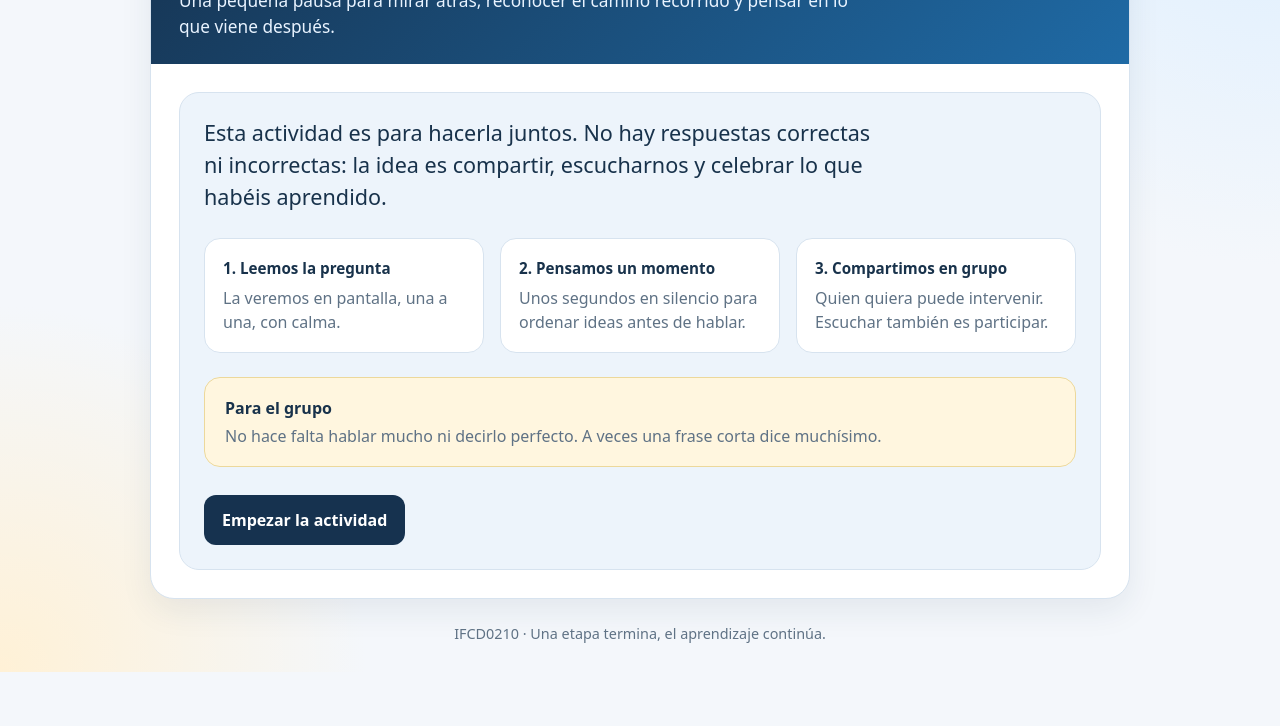
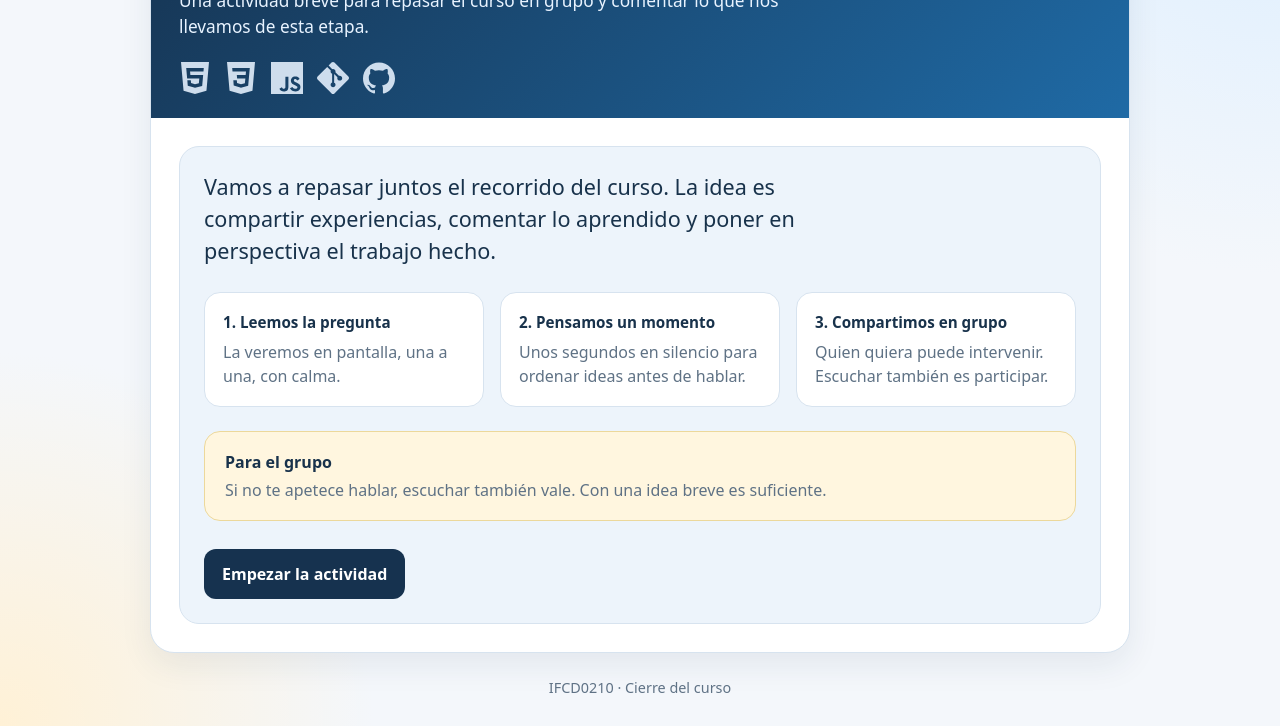
Before and after one commit to canodelacuadra/relexion-despedida, a plain HTML site: page index.html in a window 1280 px wide. Shown: the part 163-889 px from the top of the page. Before the commit the page ends 835 px from the top, so only its background shows below. Drawn offline with Linux system fonts and the light colour scheme.

Commit message:
Actualizar título, tono e iconos de tecnologías

```diff
--- a/index.html
+++ b/index.html
@@ -3,9 +3,9 @@
 <head>
   <meta charset="utf-8">
   <meta name="viewport" content="width=device-width, initial-scale=1">
-  <meta name="description" content="Actividad interactiva de reflexión y cierre para el certificado IFCD0210.">
+  <meta name="description" content="Actividad de reflexión grupal para el cierre del certificado IFCD0210.">
   <meta name="theme-color" content="#16324f">
-  <title>Lo que me llevo · Cierre IFCD0210</title>
+  <title>Lo que nos llevamos · Cierre IFCD0210</title>
   <style>
     :root {
       --bg: #f4f7fb;
@@ -76,6 +76,21 @@
       max-width: 42rem;
       font-size: 1.08rem;
       color: #e8f3ff;
+    }
+
+    .tech-icons {
+      display: flex;
+      flex-wrap: wrap;
+      gap: 14px;
+      margin-top: 22px;
+      color: #e8f3ff;
+    }
+
+    .tech-icons svg {
+      width: 32px;
+      height: 32px;
+      fill: currentColor;
+      opacity: 0.88;
     }
 
     main {
@@ -349,15 +364,22 @@
     <div class="shell">
       <header>
         <p class="eyebrow">Cierre del certificado · IFCD0210</p>
-        <h1>Lo que me llevo</h1>
-        <p class="subtitle">Una pequeña pausa para mirar atrás, reconocer el camino recorrido y pensar en lo que viene después.</p>
+        <h1>Lo que nos llevamos</h1>
+        <p class="subtitle">Una actividad breve para repasar el curso en grupo y comentar lo que nos llevamos de esta etapa.</p>
+        <div class="tech-icons" aria-label="Tecnologías del curso">
+          <svg viewBox="0 0 24 24" role="img" aria-label="HTML5"><title>HTML5</title><path d="M1.5 0h21l-1.91 21.563L11.977 24l-8.564-2.438L1.5 0zm7.031 9.75l-.232-2.718 10.059.003.23-2.622L5.412 4.41l.698 8.01h9.126l-.326 3.426-2.91.804-2.955-.81-.188-2.11H6.248l.33 4.171L12 19.351l5.379-1.443.744-8.157H8.531z"/></svg>
+          <svg viewBox="0 0 24 24" role="img" aria-label="CSS3"><title>CSS3</title><path d="M1.5 0h21l-1.91 21.563L11.977 24l-8.565-2.438L1.5 0zm17.09 4.413L5.41 4.41l.213 2.622 10.125.002-.255 2.716h-6.64l.24 2.573h6.182l-.366 3.523-2.91.804-2.956-.81-.188-2.11h-2.61l.29 3.855L12 19.288l5.373-1.53L18.59 4.414z"/></svg>
+          <svg viewBox="0 0 24 24" role="img" aria-label="JavaScript"><title>JavaScript</title><path d="M0 0h24v24H0V0zm22.034 18.276c-.175-1.095-.888-2.015-3.003-2.873-.736-.345-1.554-.585-1.797-1.14-.091-.33-.105-.51-.046-.705.15-.646.915-.84 1.515-.66.39.12.75.42.976.9 1.034-.676 1.034-.676 1.755-1.125-.27-.42-.404-.601-.586-.78-.63-.705-1.469-1.065-2.834-1.034l-.705.089c-.676.165-1.32.525-1.71 1.005-1.14 1.291-.811 3.541.569 4.471 1.365 1.02 3.361 1.244 3.616 2.205.24 1.17-.87 1.545-1.966 1.41-.811-.18-1.26-.586-1.755-1.336l-1.83 1.051c.21.48.45.689.81 1.109 1.74 1.756 6.09 1.666 6.871-1.004.029-.09.24-.705.074-1.65l.046.067zm-8.983-7.245h-2.248c0 1.938-.009 3.864-.009 5.805 0 1.232.063 2.363-.138 2.711-.33.689-1.18.601-1.566.48-.396-.196-.597-.466-.83-.855-.063-.105-.11-.196-.127-.196l-1.825 1.125c.305.63.75 1.172 1.324 1.517.855.51 2.004.675 3.207.405.783-.226 1.458-.691 1.811-1.411.51-.93.402-2.07.397-3.346.012-2.054 0-4.109 0-6.179l.004-.056z"/></svg>
+          <svg viewBox="0 0 24 24" role="img" aria-label="Git"><title>Git</title><path d="M23.546 10.93L13.067.452c-.604-.603-1.582-.603-2.188 0L8.708 2.627l2.76 2.76c.645-.215 1.379-.07 1.889.441.516.515.658 1.258.438 1.9l2.658 2.66c.645-.223 1.387-.078 1.9.435.721.72.721 1.884 0 2.604-.719.719-1.881.719-2.6 0-.539-.541-.674-1.337-.404-1.996L12.86 8.955v6.525c.176.086.342.203.488.348.713.721.713 1.883 0 2.6-.719.721-1.889.721-2.609 0-.719-.719-.719-1.879 0-2.598.182-.18.387-.316.605-.406V8.835c-.217-.091-.424-.222-.6-.401-.545-.545-.676-1.342-.396-2.009L7.636 3.7.45 10.881c-.6.605-.6 1.584 0 2.189l10.48 10.477c.604.604 1.582.604 2.186 0l10.43-10.43c.605-.603.605-1.582 0-2.187"/></svg>
+          <svg viewBox="0 0 24 24" role="img" aria-label="GitHub"><title>GitHub</title><path d="M12 .297c-6.63 0-12 5.373-12 12 0 5.303 3.438 9.8 8.205 11.385.6.113.82-.258.82-.577 0-.285-.01-1.04-.015-2.04-3.338.724-4.042-1.61-4.042-1.61C4.422 18.07 3.633 17.7 3.633 17.7c-1.087-.744.084-.729.084-.729 1.205.084 1.838 1.236 1.838 1.236 1.07 1.835 2.809 1.305 3.495.998.108-.776.417-1.305.76-1.605-2.665-.3-5.466-1.332-5.466-5.93 0-1.31.465-2.38 1.235-3.22-.135-.303-.54-1.523.105-3.176 0 0 1.005-.322 3.3 1.23.96-.267 1.98-.399 3-.405 1.02.006 2.04.138 3 .405 2.28-1.552 3.285-1.23 3.285-1.23.645 1.653.24 2.873.12 3.176.765.84 1.23 1.91 1.23 3.22 0 4.61-2.805 5.625-5.475 5.92.42.36.81 1.096.81 2.22 0 1.606-.015 2.896-.015 3.286 0 .315.21.69.825.57C20.565 22.092 24 17.592 24 12.297c0-6.627-5.373-12-12-12"/></svg>
+        </div>
       </header>
 
       <main>
         <section id="intro" class="screen active" aria-labelledby="intro-title">
           <div class="card">
             <p id="intro-title" class="lead">
-              Esta actividad es para hacerla juntos. No hay respuestas correctas ni incorrectas: la idea es compartir, escucharnos y celebrar lo que habéis aprendido.
+              Vamos a repasar juntos el recorrido del curso. La idea es compartir experiencias, comentar lo aprendido y poner en perspectiva el trabajo hecho.
             </p>
             <div class="intro-grid" aria-label="Cómo funciona la dinámica">
               <div class="mini">
@@ -375,7 +397,7 @@
             </div>
             <div class="note">
               <strong>Para el grupo</strong>
-              <p>No hace falta hablar mucho ni decirlo perfecto. A veces una frase corta dice muchísimo.</p>
+              <p>Si no te apetece hablar, escuchar también vale. Con una idea breve es suficiente.</p>
             </div>
             <div class="actions">
               <button type="button" class="primary" id="startBtn">Empezar la actividad</button>
@@ -406,15 +428,15 @@
         </section>
 
         <section id="closing" class="screen closing" aria-labelledby="closing-title">
-          <h2 id="closing-title">Gracias por este camino compartido</h2>
+          <h2 id="closing-title">Buen trabajo, equipo</h2>
           <p class="lead">
-            Habéis llegado hasta aquí aprendiendo, equivocándoos, probando, preguntando y volviendo a intentarlo. Eso también es desarrollar.
+            Habéis pasado por dudas, errores, pruebas y muchos intentos. Forma parte del proceso de aprender a desarrollar.
           </p>
 
           <ul class="recap" id="recap" aria-label="Preguntas de la actividad"></ul>
 
           <div class="final-message">
-            <p><strong>No hace falta salir de aquí sabiéndolo todo.</strong> Lo importante es que ahora sabéis más, podéis construir cosas que antes no podíais y tenéis herramientas para seguir aprendiendo.</p>
+            <p><strong>No hace falta saberlo todo al terminar.</strong> Os lleváis más conocimientos, más práctica y más recursos para seguir aprendiendo por vuestra cuenta.</p>
           </div>
 
           <div class="actions">
@@ -426,7 +448,7 @@
     </div>
   </div>
 
-  <footer>IFCD0210 · Una etapa termina, el aprendizaje continúa.</footer>
+  <footer>IFCD0210 · Cierre del curso</footer>
 
   <script>
     const questions = [
```
Also changed, not shown: 1 other file.
